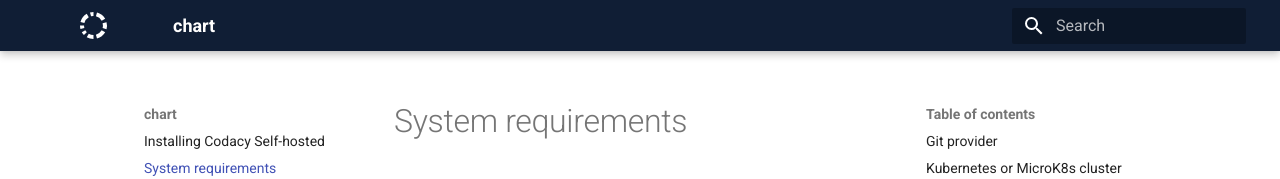
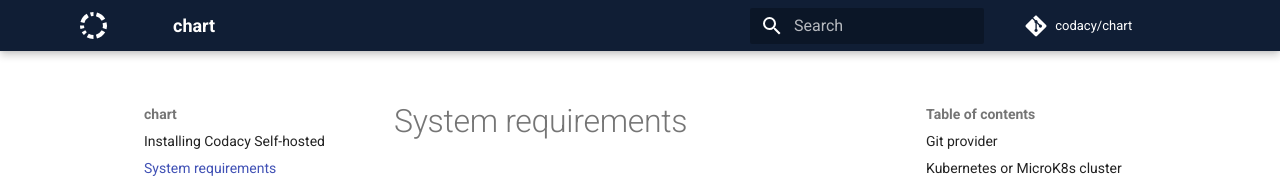
Before and after one commit to codacy/chart, an MkDocs documentation site: the page built from docs/requirements.md, in a window 1280 px wide. Shown: the top 179 px of the page. Built offline with MkDocs 1.6.1 and Material for MkDocs 9.7.7, drawn with Linux system fonts in a browser that asks for light colours; comment, search, counter and statistics services are not loaded.

Commit message:
doc: Add repository information to mkdocs.yml

```diff
--- a/mkdocs.yml
+++ b/mkdocs.yml
@@ -1,6 +1,11 @@
 # Project information
 site_name: chart
 site_url: https://docs.codacy.com/chart/
+
+# Repository information
+repo_name: "codacy/chart"
+repo_url: "https://github.com/codacy/chart"
+edit_uri: "edit/master/docs/"
 
 # Configuration
 theme:
```
